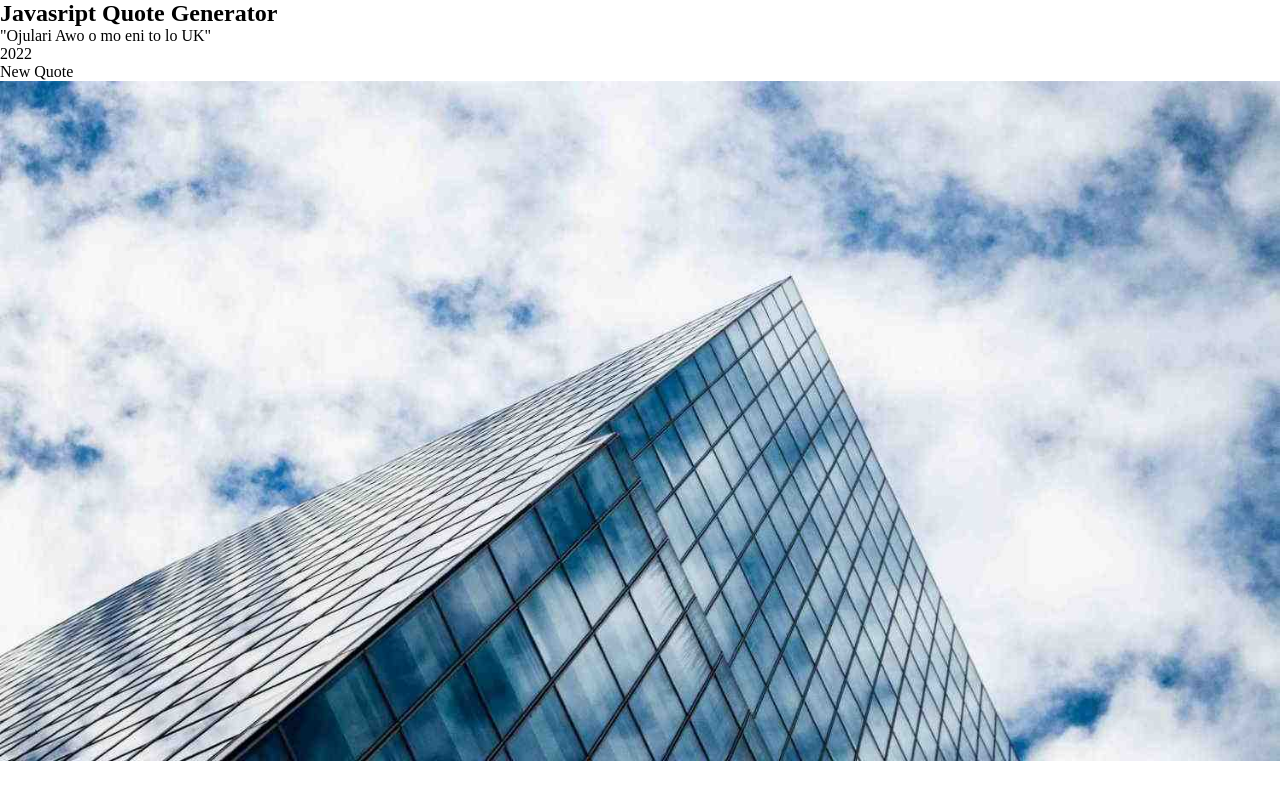
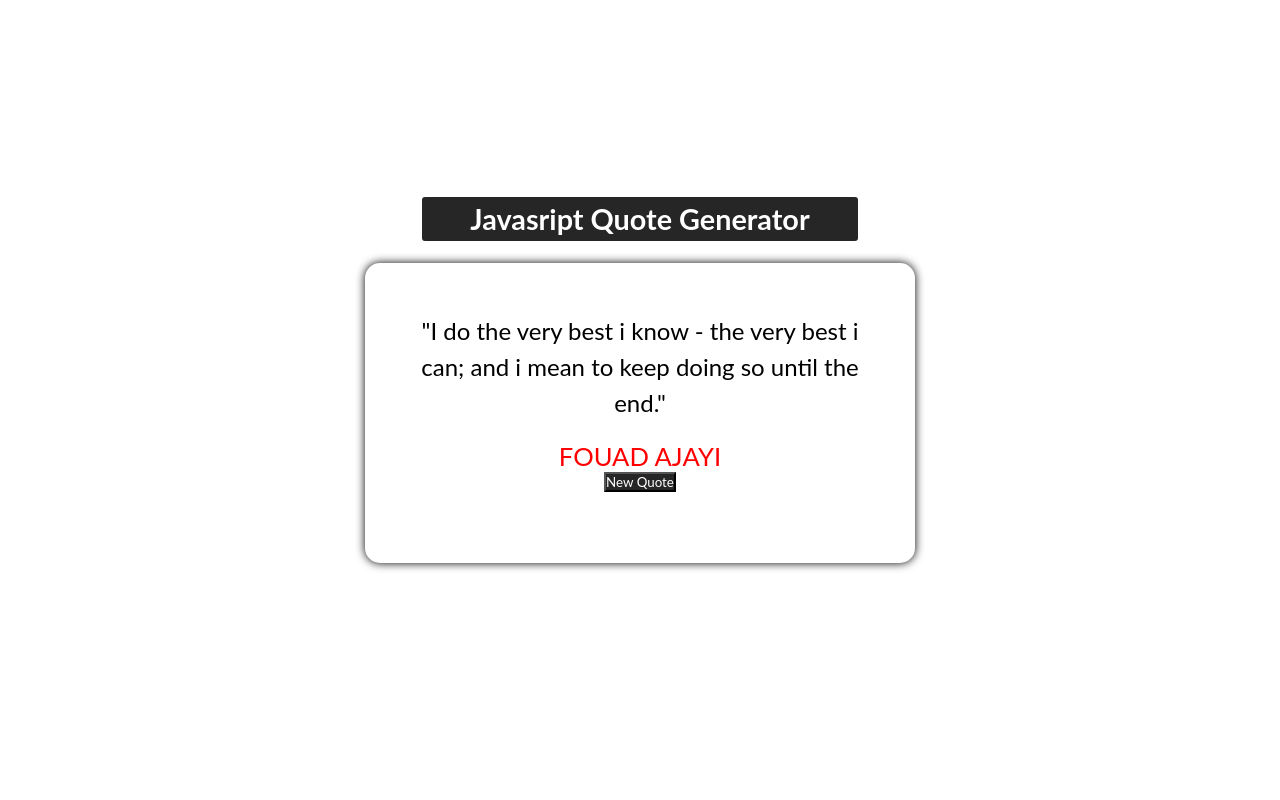
Before and after one commit to Dev-Fouad/Javascript-Quote-Generator, a plain HTML site: page Index.html in a window 1280 px wide. Drawn offline with Linux system fonts and the light colour scheme.

Commit message:
Adding the design

```diff
--- a/Index.html
+++ b/Index.html
@@ -26,19 +26,20 @@
 
 
         <div class="main-content">
+
             <div class="text-area">
                 <span class="quote">
-                    "Ojulari Awo o mo eni to lo UK"
+                    "I do the very best i know - the very best i can; and i mean to keep doing so until the end."
                 </span>
             </div>
-            <div class="person">2022</div>
-        </div>
 
-        <div class="button-area">
-            <buttton id="new-quote">New Quote</buttton>
+            <div class="person">Fouad Ajayi</div>
+
+            <div class="button-area">
+                <button>New Quote</button>
+            </div>
         </div>
     </div>
-    <img src="/architect.jpg" alt="" width="100%" height="680"/>
 
 </body>
 </html>
--- a/style.css
+++ b/style.css
@@ -3,4 +3,59 @@
     padding: 0;
     margin: 0;
     box-sizing: border-box;
+    font-family: 'Lato' , sans-serif;
 }
+
+body{
+    display: flex;
+    justify-content: center;
+    align-items: center;
+    height: 100vh;
+    text-align: center;
+    /* background: url(architect.jpg) no-repeat center / cover; */
+}
+
+.container{
+    width: 550px;
+    height: 450px;
+
+}
+
+.header {
+    font-size: 1.2rem;
+    border: 2px solid white;
+    background-color: #262626;
+    padding: 5px;
+    color: #fff;
+    width: 80%;
+    margin: 20px auto;
+    border-radius: 5px;
+}
+
+.main-content {
+    width: 100%;
+    height: 300px;
+    background-color: #fff;
+    border-radius: 15px;
+    padding: 50px 40px;
+    box-shadow: 0 0 10px;
+}
+
+
+.main-content .text-area {
+    font-size: 1.5rem;
+    line-height: 1.5;
+}
+
+.main-content .person {
+    font-size: 1.6rem;
+    color: red;
+    text-transform: uppercase;
+    margin-top: 20px;
+}
+
+.button-area button {
+    color: #fff;
+    background-color: #262626;
+
+}
```
